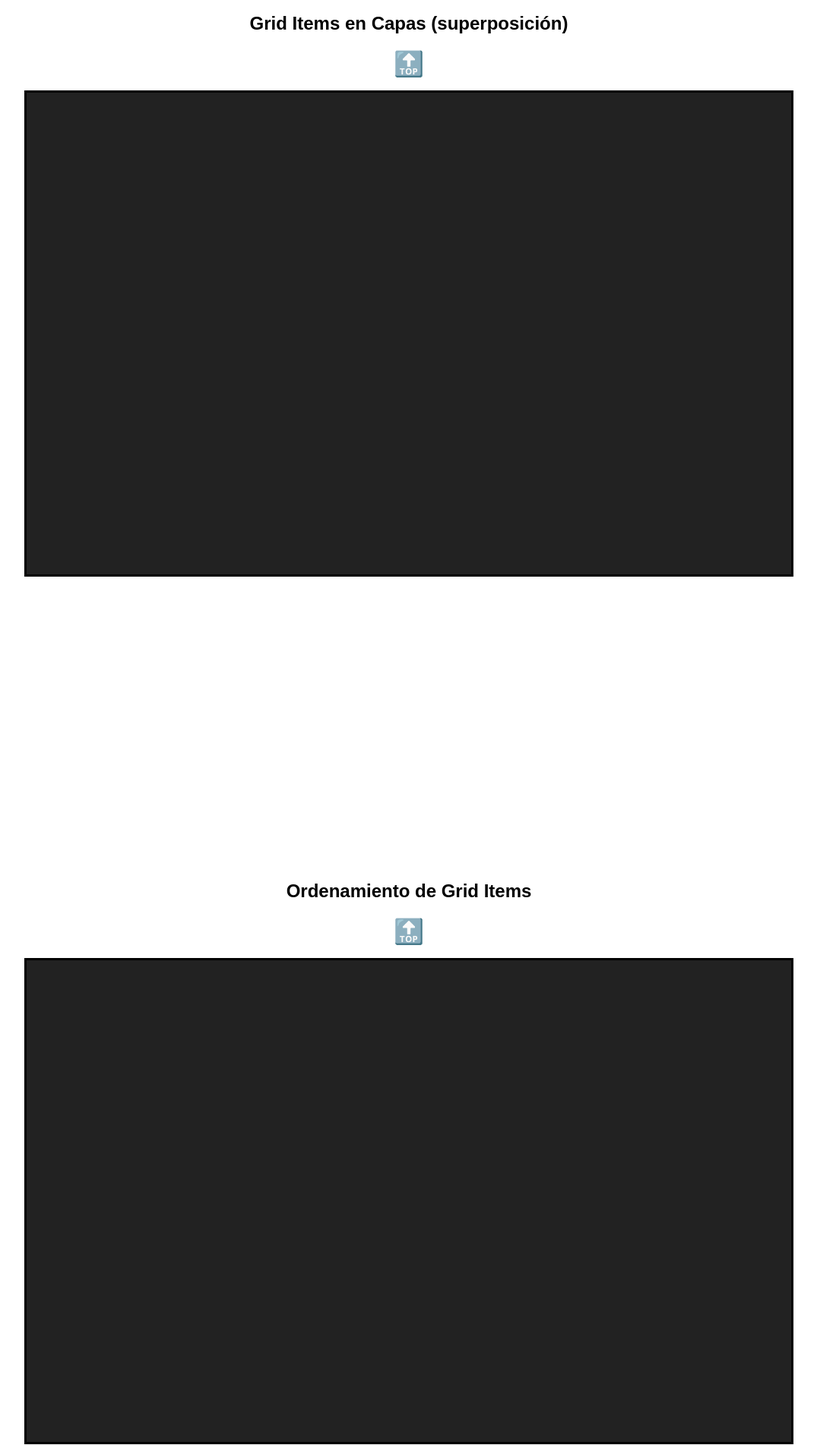
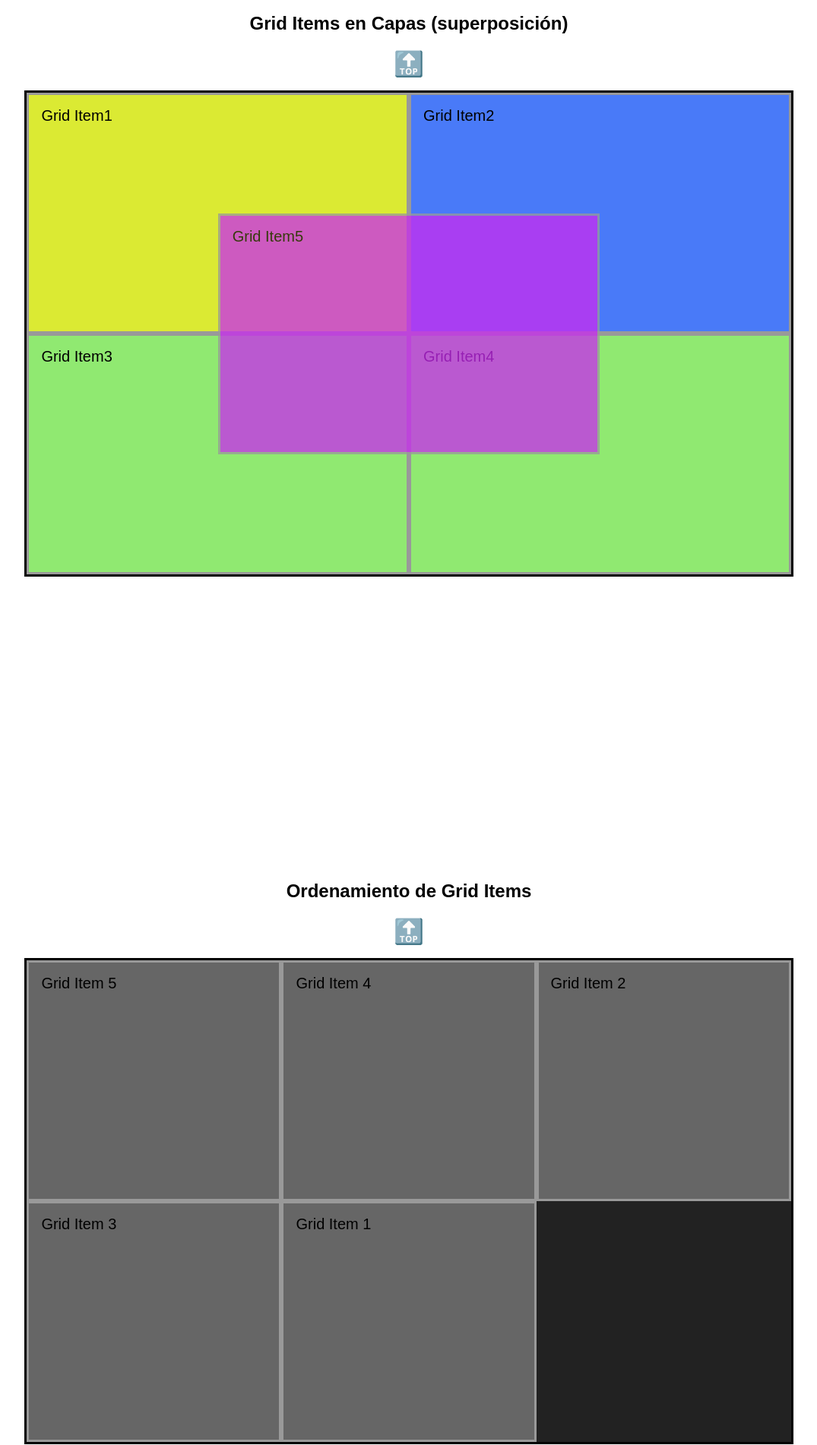
Before and after one commit to Jochizan/courses-css, a website: page grid-jonmircha/grid.html in a window 1280 px wide. Shown: the part 9280-11182 px from the top of the page at 76% size, without its empty margins (102-1177 px from the left). Drawn offline with Linux system fonts and the light colour scheme.

Commit message:
Alignment of items with grid

```diff
--- a/grid-jonmircha/css/grid.css
+++ b/grid-jonmircha/css/grid.css
@@ -204,3 +204,86 @@ img {
   grid-column: span 3;
   /* grid: span 3 / span 3; */
 }
+
+/* Grid Layers */
+
+.grid-layers {
+  display: grid;
+  /* Grid de 4r x 4c */
+  grid-template: repeat(4, 1fr) / repeat(4, 1fr);
+  /* grid-template-areas:  */
+    /* ""; */
+}
+
+.grid-layers .item:nth-child(1) {
+  background-color: #DBEA33;
+  grid-column: 1 / 3;
+  grid-row: 1 / 3;
+}
+
+.grid-layers .item:nth-child(2) {
+  background-color: #497af8;
+  grid-column: 3 / 5;
+  grid-row: 1 / 3;
+}
+
+.grid-layers .item:nth-child(3) {
+  background-color: #90e971;
+  grid-column: 1 / 3;
+  grid-row: 3 / 5;
+}
+
+.grid-layers .item:nth-child(4) {
+  background-color: #90e971;
+  grid-column: 3 / 5;
+  grid-row: 3 / 5;
+}
+
+.grid-layers .item:nth-child(5) {
+  background-color: #c92af0;
+  opacity: 75%;
+  grid-column: 2 / 4;
+  grid-row: 2 / 4;
+}
+
+/* Grid Order */
+.grid-order {
+  display: grid;
+  /* Grid 4r x 4c */
+  grid-template: repeat(2, 1fr) / repeat(3, 1fr);
+  grid-auto-flow: column;
+}
+
+.grid-order .item:nth-child(1) {
+  /* default es 0, acepta valores positivos y negativos */
+  order: 1;
+}
+
+.grid-order .item:nth-child(2) {
+  order: 2;
+}
+
+.grid-order .item:nth-child(5) {
+  order: -1;
+}
+
+.grid-align {
+  display: grid;
+  /* Grid 2r x 3c */
+  grid-template: repeat(2, 200px) / repeat(3, 200px);
+  /* Justify items alinea mis elementos grid en el eje horizontal (X) */
+  justify-items: stretch;
+  justify-items: start;
+  justify-items: end;
+  justify-items: center;
+  /* justify-items alinea mis elementos grid en el eje vertical (Y) */
+  align-items: stretch;
+  align-items: start;
+  align-items: end;
+  align-items: center;
+}
+
+.grid-align .item:nth-child(4) {
+  justify-self: start;
+  align-self: start;
+}
--- a/grid-jonmircha/grid.html
+++ b/grid-jonmircha/grid.html
@@ -396,13 +396,61 @@
     </section>
     <h2 id="grid-layer">Grid Items en Capas (superposición)</h2>
     <a href="#top">🔝</a>
-    <section class="container grid-layers"></section>
+    <section class="container grid-layers">
+      <article class="item">
+        <p>Grid Item1</p>
+      </article>
+      <article class="item">
+        <p>Grid Item2</p>
+      </article>
+      <article class="item">
+        <p>Grid Item3</p>
+      </article>
+      <article class="item">
+        <p>Grid Item4</p>
+      </article>
+      <article class="item">
+        <p>Grid Item5</p>
+      </article>
+    </section>
     <h2 id="grid-order">Ordenamiento de Grid Items</h2>
     <a href="#top">🔝</a>
-    <section class="container grid-order"></section>
+    <section class="container grid-order">
+      <article class="item">
+        <p>Grid Item 1</p>
+      </article>
+      <article class="item">
+        <p>Grid Item 2</p>
+      </article>
+      <article class="item">
+        <p>Grid Item 3</p>
+      </article>
+      <article class="item">
+        <p>Grid Item 4</p>
+      </article>
+      <article class="item">
+        <p>Grid Item 5</p>
+      </article>
+    </section>
     <h2 id="grid-align">Alineamiento de Grid Items</h2>
     <a href="#top">🔝</a>
-    <section class="container grid-align"></section>
+    <section class="container grid-align">
+      <article class="item">
+        <p>Grid Item 1</p>
+      </article>
+      <article class="item">
+        <p>Grid Item 2</p>
+      </article>
+      <article class="item">
+        <p>Grid Item 3</p>
+      </article>
+      <article class="item">
+        <p>Grid Item 4</p>
+      </article>
+      <article class="item">
+        <p>Grid Item 5</p>
+      </article>
+    </section>
     <h2 id="grid-align-tracks">Alineamiento de Grid Tracks</h2>
     <a href="#top">🔝</a>
     <section class="container grid-align-tracks"></section>
```
